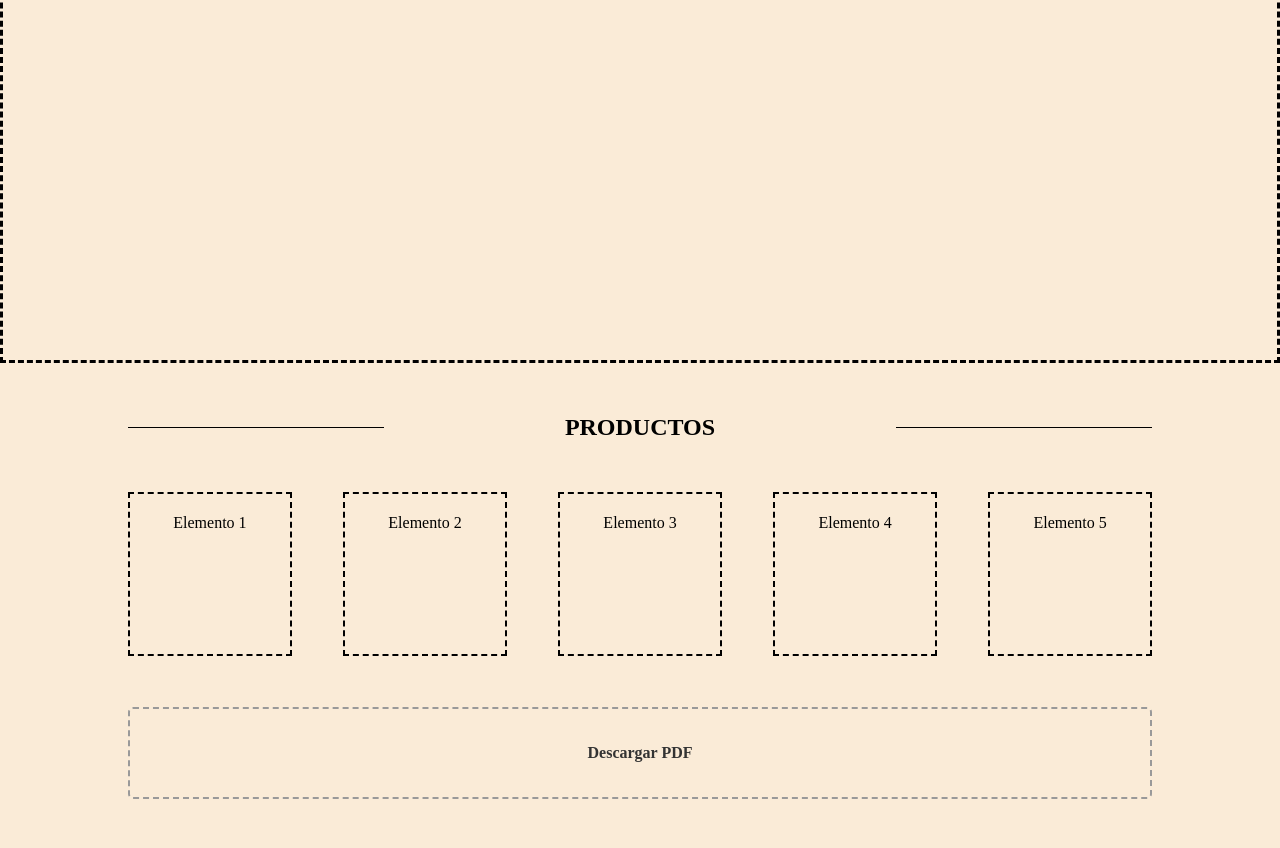
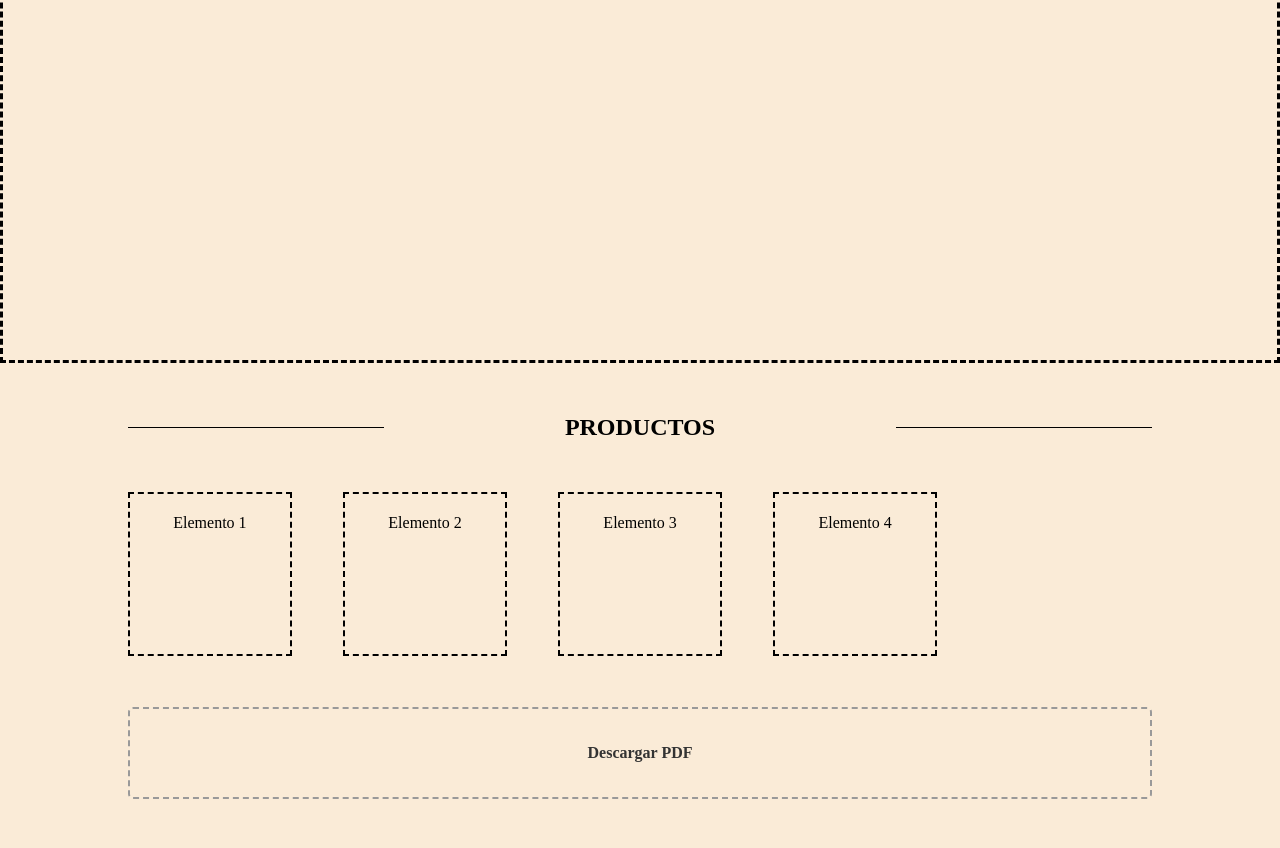
Before and after one commit to Santrosher/Santrosher.github.io, a plain HTML site: page index.html in a window 1280 px wide. Shown: the part 241-1089 px from the top of the page. Drawn offline with Linux system fonts and the light colour scheme.

Commit message:
Changing html movil

```diff
--- a/index.html
+++ b/index.html
@@ -40,7 +40,6 @@
                     <div class="item">Elemento 2</div>
                     <div class="item">Elemento 3</div>
                     <div class="item">Elemento 4</div>
-                    <div class="item">Elemento 5</div>
                 </div>
 
                 <a href="archivo.pdf" download>
```
